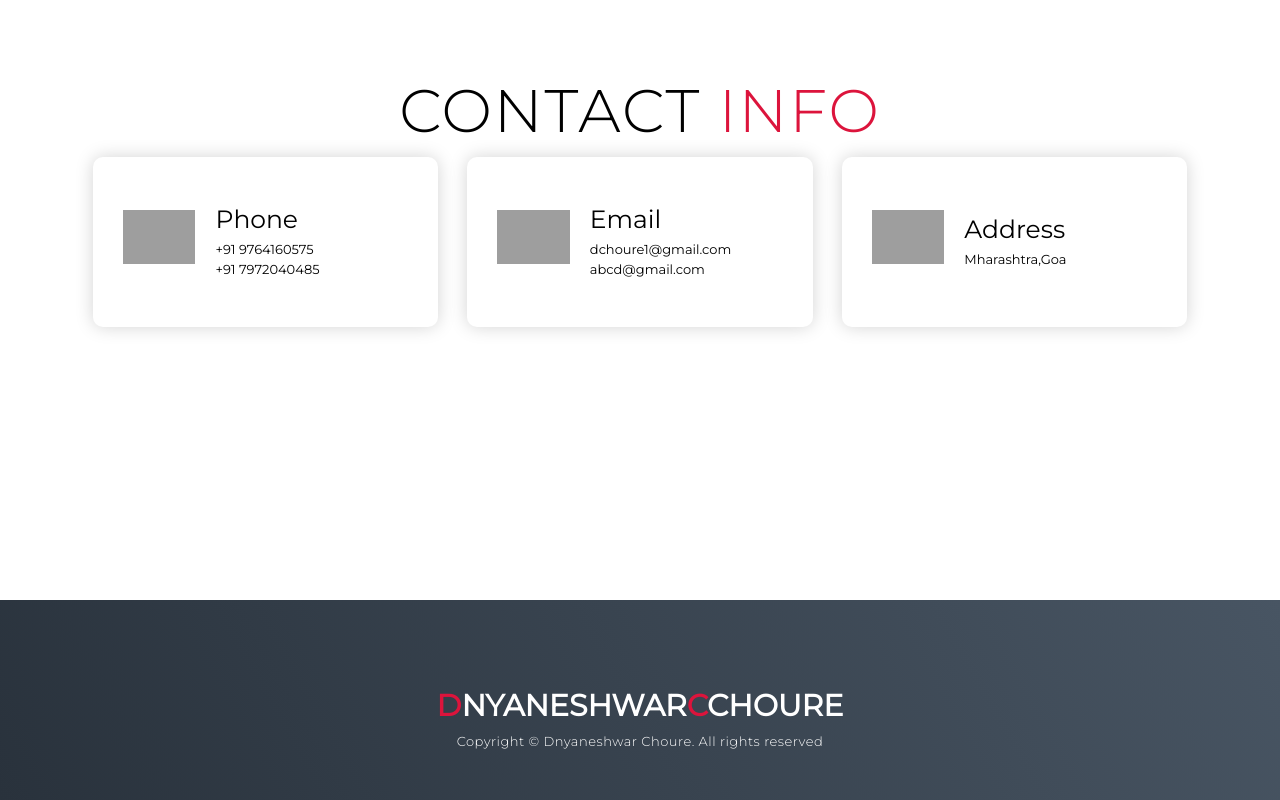
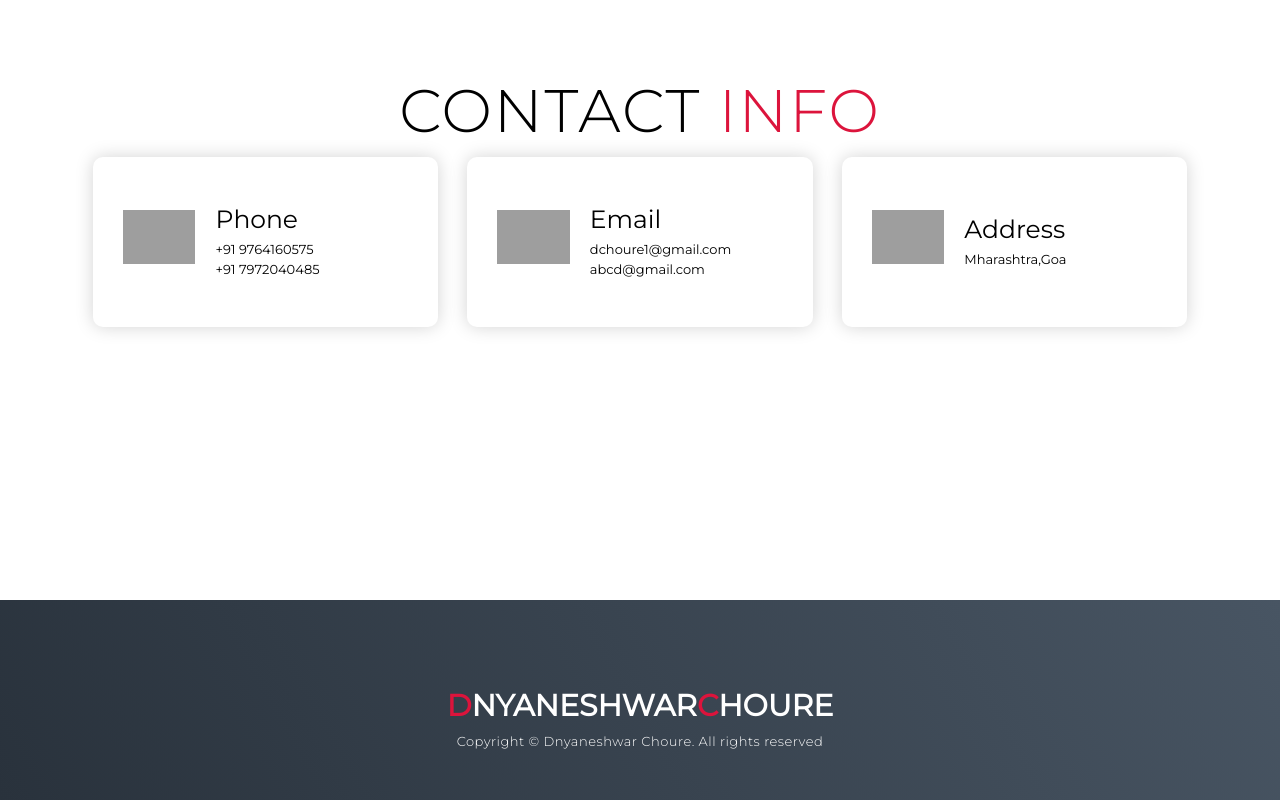
Before and after one commit to dchoure1/Body-Div-Span-P-tag-Href---Post-Class---HTML---CSS-Mini-Project---pve2c65h4jfa, a plain HTML site: page index.html in a window 1280 px wide. Shown: the part 4943-5743 px from the top of the page. Drawn offline with Linux system fonts and the light colour scheme; grey boxes are pictures that could not be loaded.

Commit message:
Update index.html

```diff
--- a/index.html
+++ b/index.html
@@ -221,7 +221,7 @@
   <section id="footer">
     <div class="footer container">
       <div class="brand">
-        <h1><span>D</span>nyaneshwar<span>C</span>choure</h1>
+        <h1><span>D</span>nyaneshwar<span>C</span>houre</h1>
       </div>
 
       <p>Copyright © Dnyaneshwar Choure. All rights reserved</p>
```
